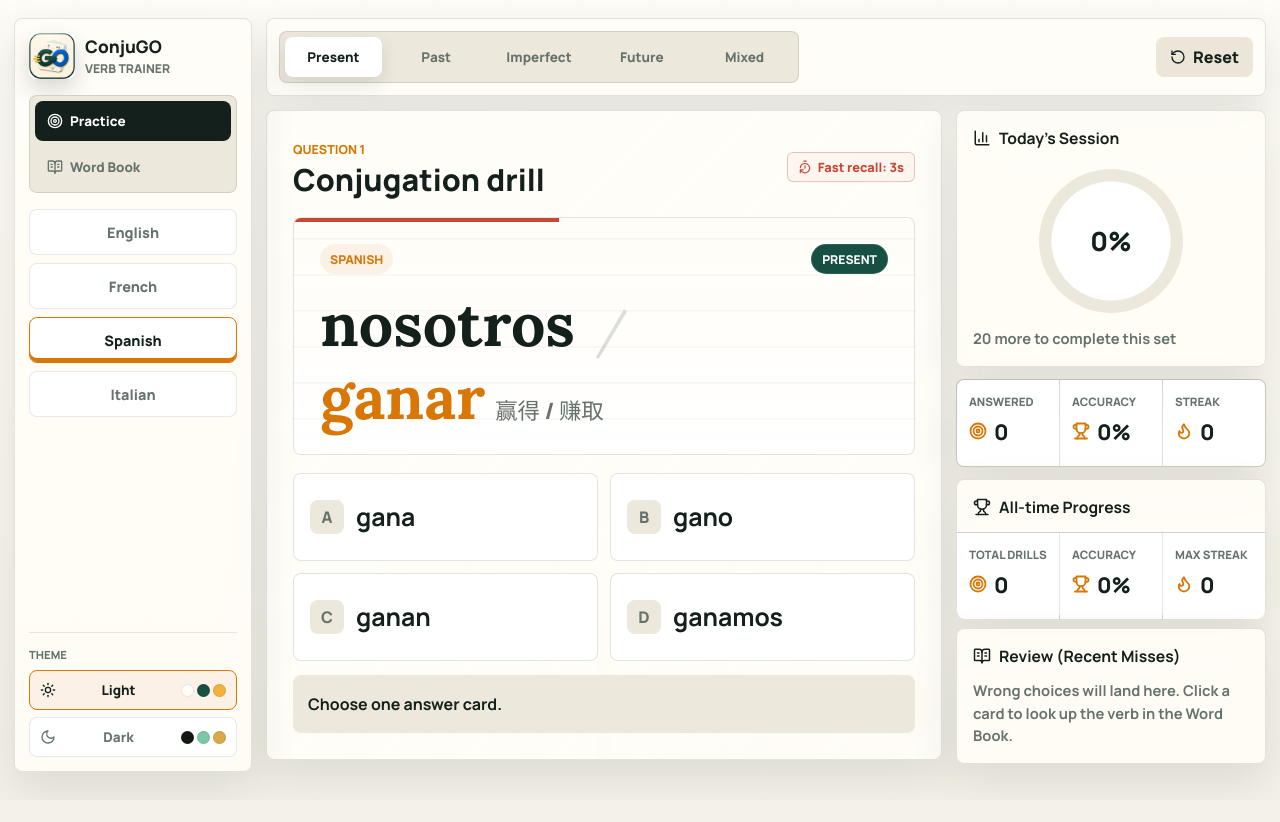
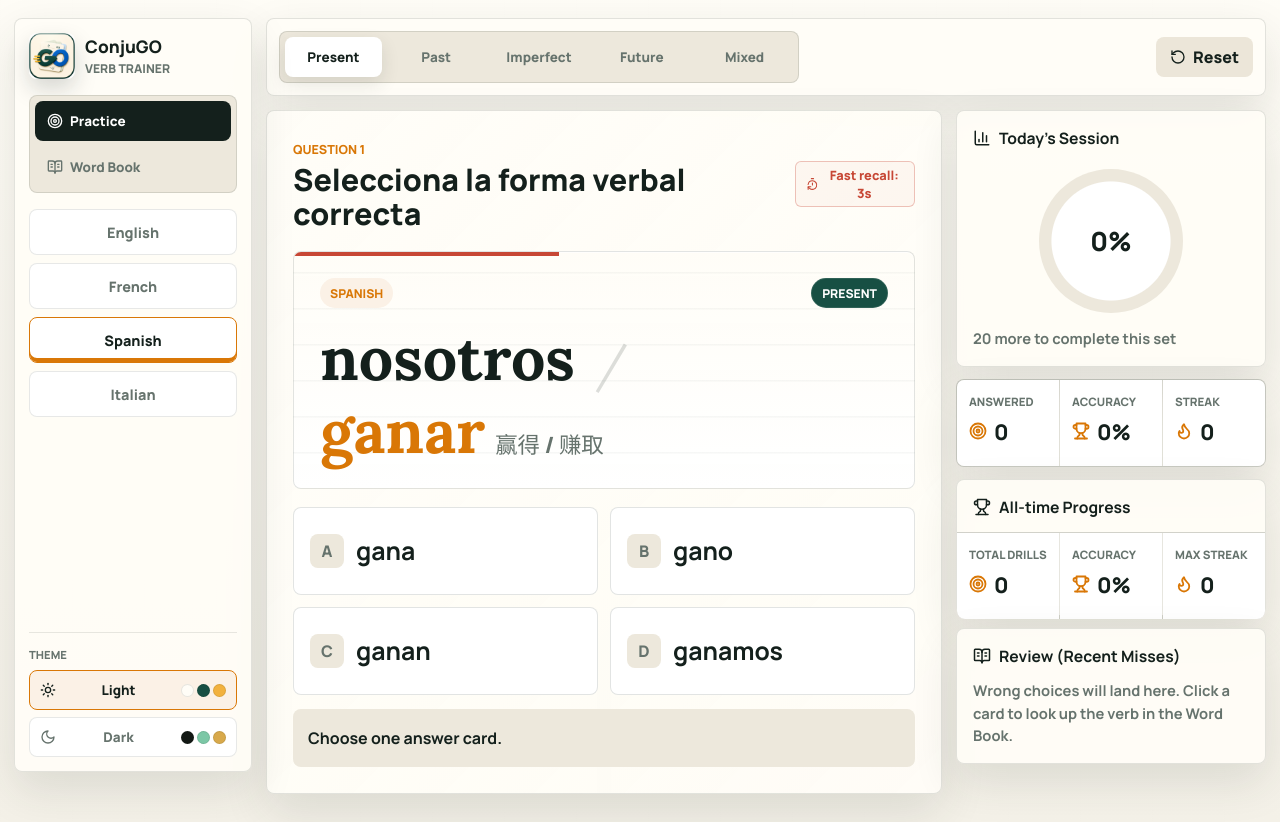
Before and after one commit to phoenixlwpapix/conjugo, a React (Vite) app: page / in a window 1280 px wide. Before the commit the page ends 800 px from the top, so only its background shows below. Built offline with nearby package versions, Linux system fonts and the light colour scheme.

Commit message:
feat: replace static Conjugation drill title with localized instruction header based on selected language

```diff
--- a/src/components/TrainerPanel.tsx
+++ b/src/components/TrainerPanel.tsx
@@ -31,6 +31,19 @@ const getTenseColor = (tense: TenseId) => {
   return 'var(--blue)';
 };
 
+const getLocalizedTitle = (languageId: string) => {
+  switch (languageId) {
+    case 'spanish':
+      return 'Selecciona la forma verbal correcta';
+    case 'french':
+      return 'Sélectionnez la forme verbale correcte';
+    case 'italian':
+      return 'Seleziona la forma verbale corretta';
+    default:
+      return 'Select the correct verb form';
+  }
+};
+
 export function TrainerPanel({
   attempts,
   prompt,
@@ -60,7 +73,7 @@ export function TrainerPanel({
       <div className="trainer-head">
         <div>
           <span className="eyebrow">Question {Math.min(attempts.length + 1, 20)}</span>
-          <h1>Conjugation drill</h1>
+          <h1>{getLocalizedTitle(prompt.language.id)}</h1>
         </div>
         <button
           className="timer-chip"
```
